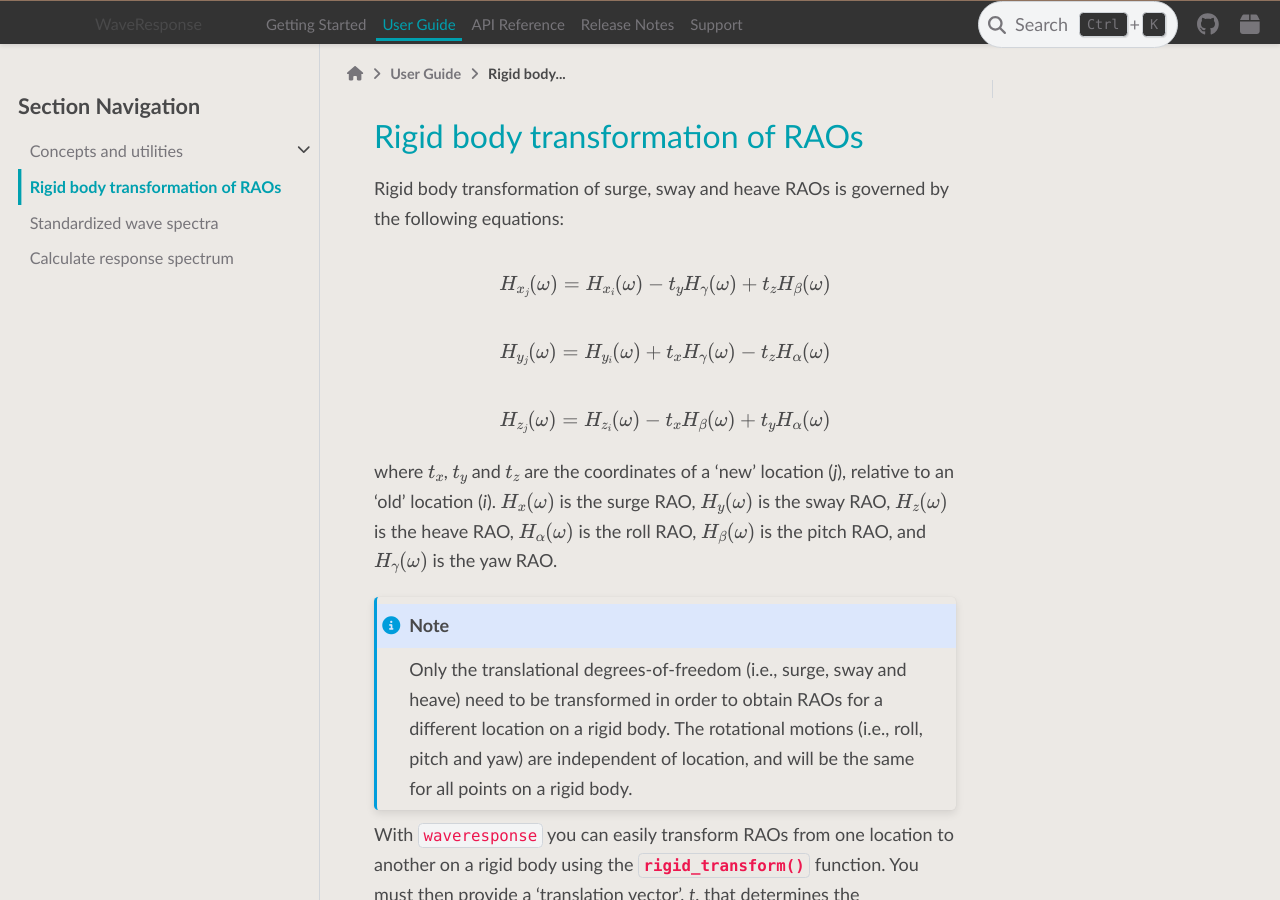
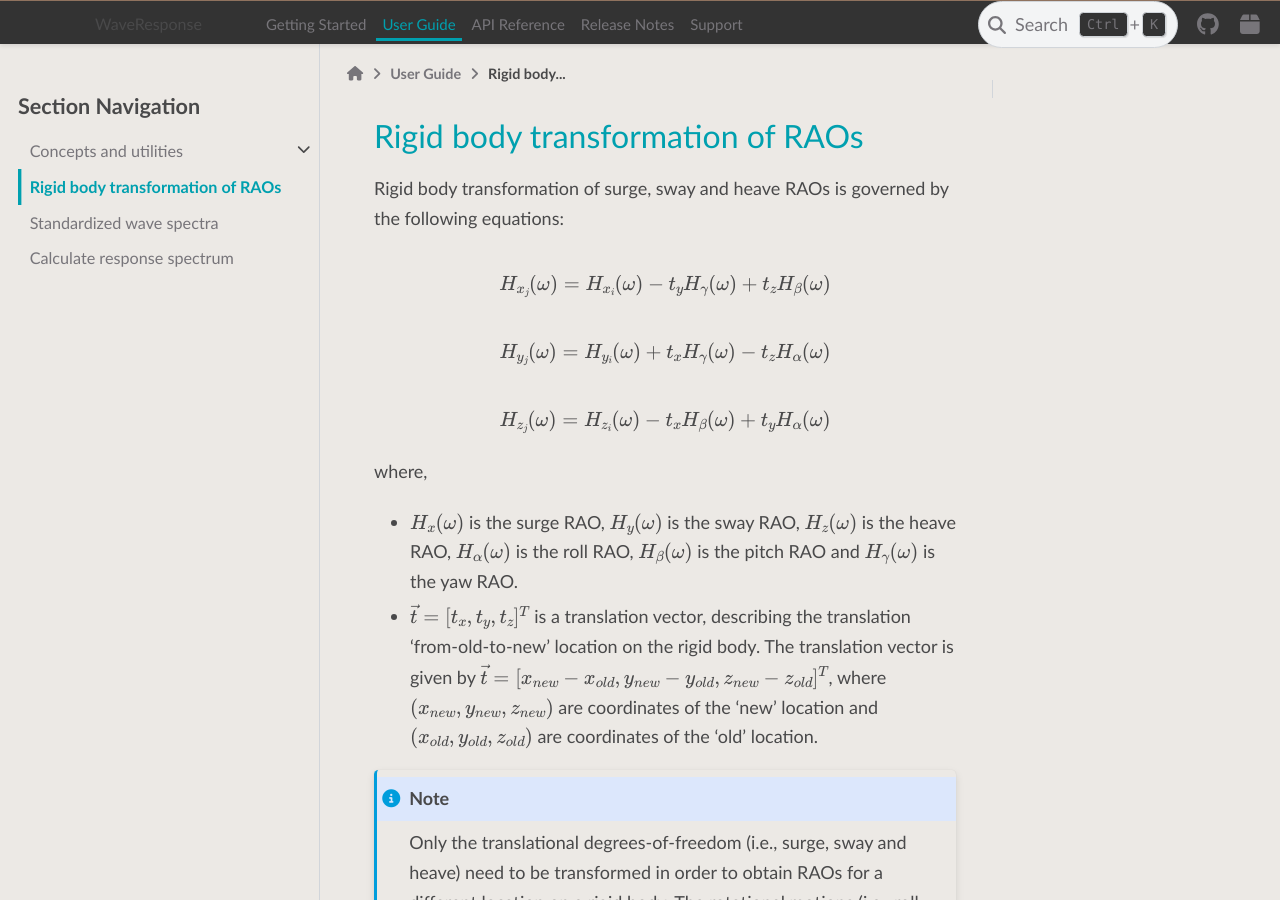
Before and after one commit to 4Subsea/waveresponse-python, a Sphinx documentation site: the page built from docs/user_guide/rigid_transform.rst, in a window 1280 px wide and 900 px high. Built offline with Sphinx 7.4.7 and the PyData theme 0.15.4, drawn with Linux system fonts in a browser that asks for light colours.

Commit message:
improve user guide

```diff
--- a/docs/user_guide/rigid_transform.rst
+++ b/docs/user_guide/rigid_transform.rst
@@ -15,11 +15,25 @@ equations:
 .. math::
     H_{z_j}(\omega) = H_{z_i}(\omega) - t_xH_{\beta}(\omega) + t_yH_{\alpha}(\omega)
 
-where :math:`t_x`, :math:`t_y` and :math:`t_z` are the coordinates of a 'new' location
-(*j*), relative to an 'old' location (*i*). :math:`H_x(\omega)` is the surge RAO,
-:math:`H_y(\omega)` is the sway RAO, :math:`H_z(\omega)` is the heave RAO,
-:math:`H_{\alpha}(\omega)` is the roll RAO, :math:`H_{\beta}(\omega)` is the pitch RAO,
-and :math:`H_{\gamma}(\omega)` is the yaw RAO.
+.. where :math:`t_x`, :math:`t_y` and :math:`t_z` are the coordinates of a 'new' location
+.. (*j*), relative to an 'old' location (*i*). :math:`H_x(\omega)` is the surge RAO,
+.. :math:`H_y(\omega)` is the sway RAO, :math:`H_z(\omega)` is the heave RAO,
+.. :math:`H_{\alpha}(\omega)` is the roll RAO, :math:`H_{\beta}(\omega)` is the pitch RAO,
+.. and :math:`H_{\gamma}(\omega)` is the yaw RAO.
+
+where,
+
+* :math:`H_x(\omega)` is the surge RAO,
+  :math:`H_y(\omega)` is the sway RAO,
+  :math:`H_z(\omega)` is the heave RAO,
+  :math:`H_{\alpha}(\omega)` is the roll RAO,
+  :math:`H_{\beta}(\omega)` is the pitch RAO and
+  :math:`H_{\gamma}(\omega)` is the yaw RAO.
+* :math:`\vec{t} = [t_x, t_y, t_z]^T` is a translation vector, describing the translation
+  'from-old-to-new' location on the rigid body. The translation vector is given by
+  :math:`\vec{t} = [x_{new} - x_{old}, y_{new} - y_{old}, z_{new} - z_{old}]^T`, where
+  :math:`(x_{new}, y_{new}, z_{new})` are coordinates of the 'new' location and
+  :math:`(x_{old}, y_{old}, z_{old})` are coordinates of the 'old' location.
 
 .. note::
 
```
